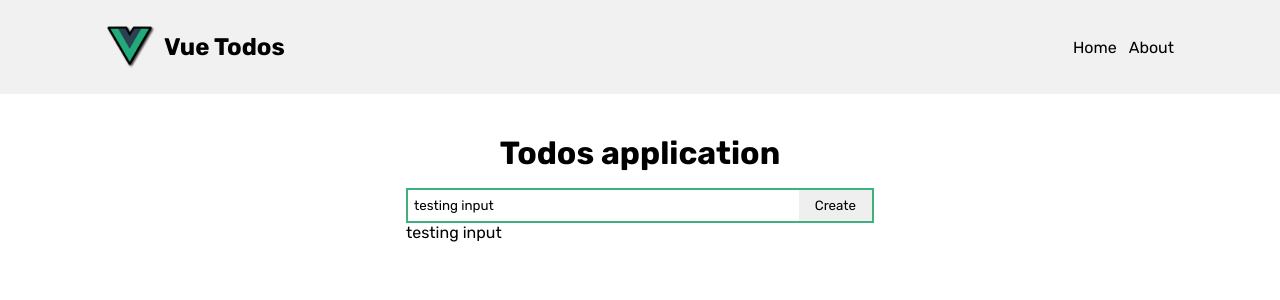
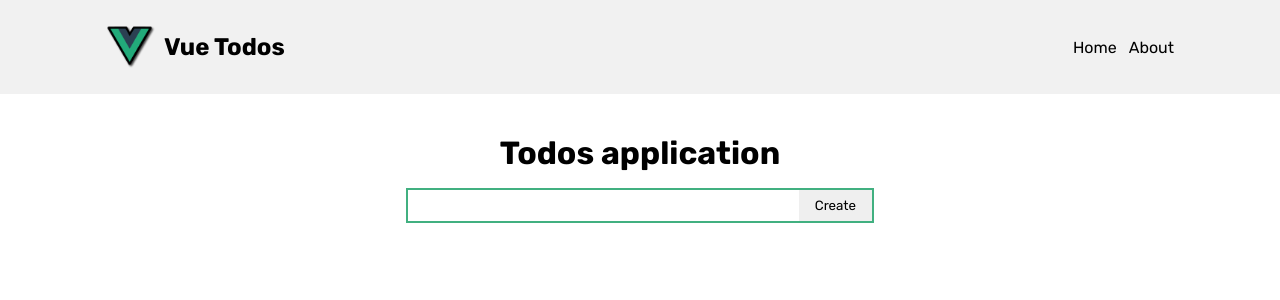
Before and after one commit to danish981/learning-vue3, a Vue app: page / in a window 1280 px wide. Shown: the top 300 px of the page. Built offline with nearby package versions, Linux system fonts and the light colour scheme.

Commit message:
emiting string data from child component to parent by using emit

```diff
--- a/src/components/TodoCreater.vue
+++ b/src/components/TodoCreater.vue
@@ -1,27 +1,23 @@
 <script setup>
-import { reactive, ref } from "vue"
+import { ref, defineEmits } from "vue";
 
+const emit = defineEmits(["create-todo"]);
 
-// testing the how ref works, it will be string
-// const todo = ref("testing") ;
+const todo = ref("");
 
-// testing how reactive works, it will be an object
-const todoState = reactive({
-    todo : 'testing input'
-})
-
+const createTodo = () => {
+  // in dome, we can access the reactive value by directly writing the variable name, but in script we need to use .value
+  emit("create-todo", todo.value);
+};
 
 </script>
 
 
 <template>
-    <div class="input-wrap">
-        <input type="text" v-model="todoState.todo">
-        <button>Create</button>
-    </div>
-
-    <p>{{ todoState.todo }}</p>
-
+  <div class="input-wrap">
+    <input type="text" v-model="todo" />
+    <button @click="createTodo">Create</button>
+  </div>
 </template>
 
 
```
Also changed, not shown: 1 other file (tests, documents, lock files or other folders).
